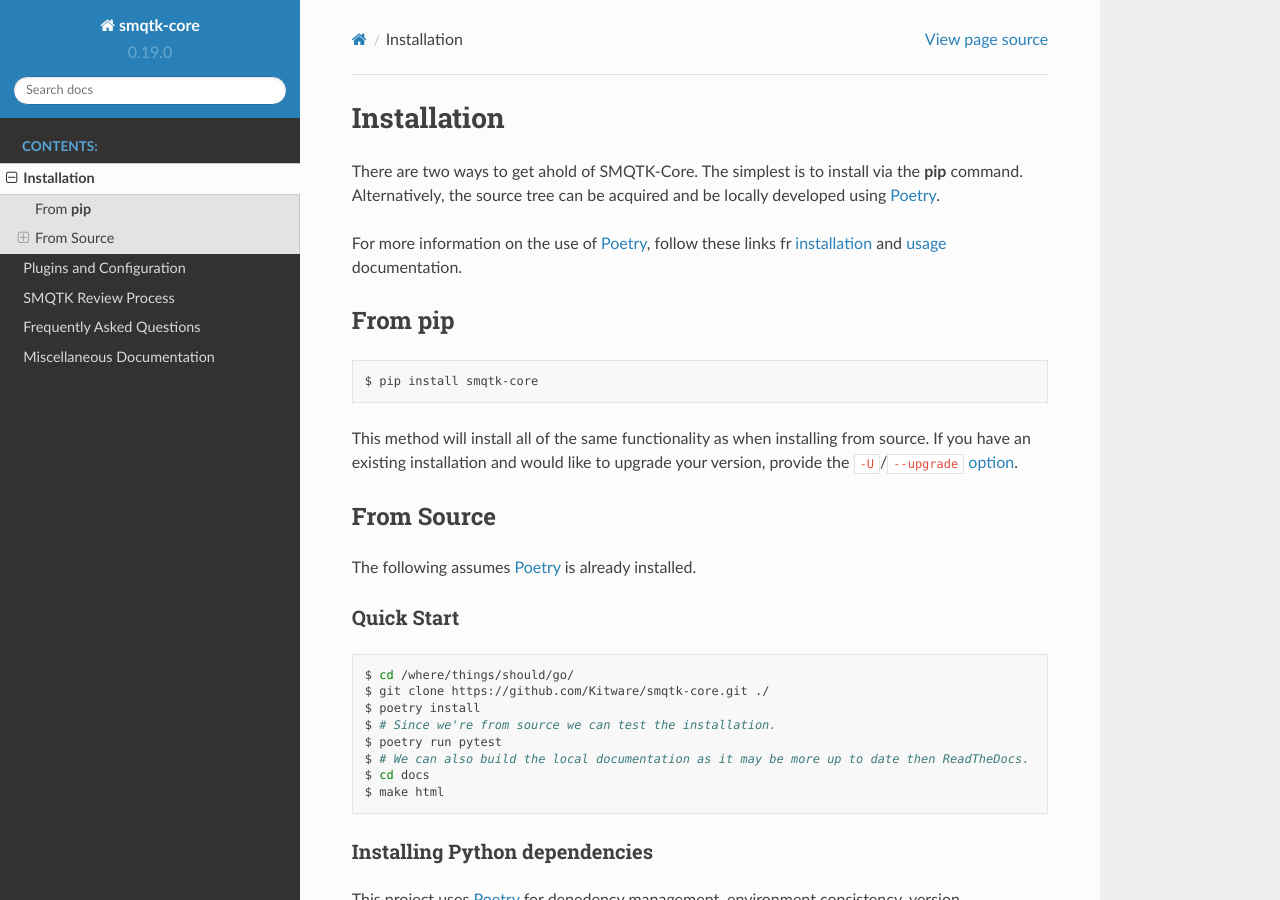
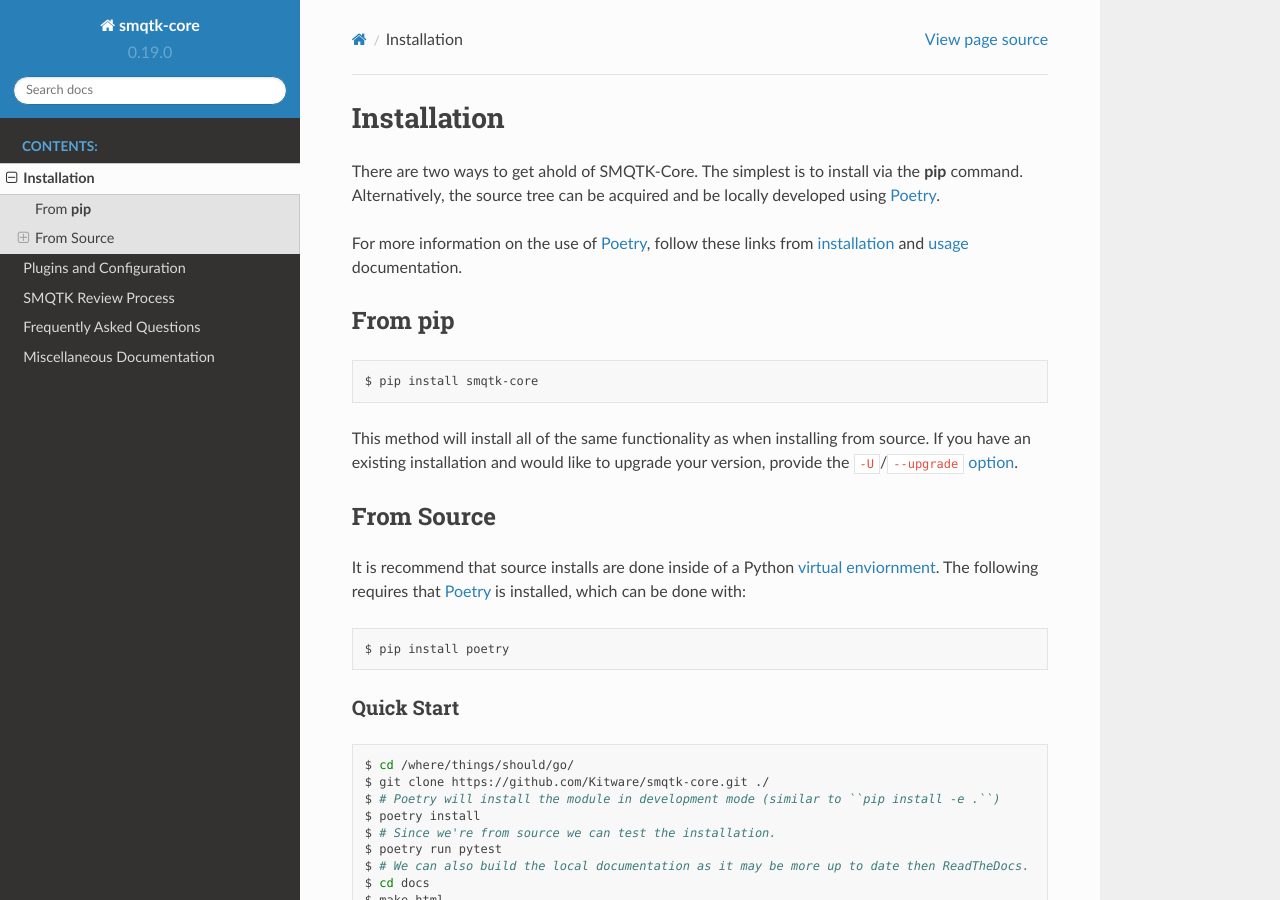
Before and after one commit to Kitware/SMQTK-Core, a Sphinx documentation site: the page built from docs/installation.rst, in a window 1280 px wide and 900 px high. Built offline with Sphinx 7.4.7 and the Read the Docs theme 2.0.0, drawn with Linux system fonts in a browser that asks for light colours; pages that are not in the unit, such as notebooks, are missing from menus; the version number is read from the project's files by our own code.

```diff
--- a/docs/installation.rst
+++ b/docs/installation.rst
@@ -6,7 +6,7 @@ The simplest is to install via the :command:`pip` command.
 Alternatively, the source tree can be acquired and be locally developed using
 `Poetry`_.
 
-For more information on the use of `Poetry`_, follow these links fr
+For more information on the use of `Poetry`_, follow these links from
 `installation`_ and `usage`_ documentation.
 
 .. _installation: Poetry-installation_
@@ -29,7 +29,14 @@ __ Pip-install-upgrade_
 
 From Source
 -----------
-The following assumes `Poetry`_ is already installed.
+
+It is recommend that source installs are done inside of a Python
+`virtual enviornment <https://docs.python.org/3/tutorial/venv.html>`_.
+The following requires that `Poetry`_ is installed, which can be done with:
+
+.. prompt:: bash
+
+   pip install poetry
 
 Quick Start
 ^^^^^^^^^^^
@@ -38,6 +45,7 @@ Quick Start
 
     cd /where/things/should/go/
     git clone https://github.com/Kitware/smqtk-core.git ./
+    # Poetry will install the module in development mode (similar to ``pip install -e .``)
     poetry install
     # Since we're from source we can test the installation.
     poetry run pytest
--- a/docs/release_notes/pending_release.rst
+++ b/docs/release_notes/pending_release.rst
@@ -22,3 +22,8 @@ CI
 
 Fixes
 -----
+
+Changes
+-------
+
+* Modified installation docs
```
